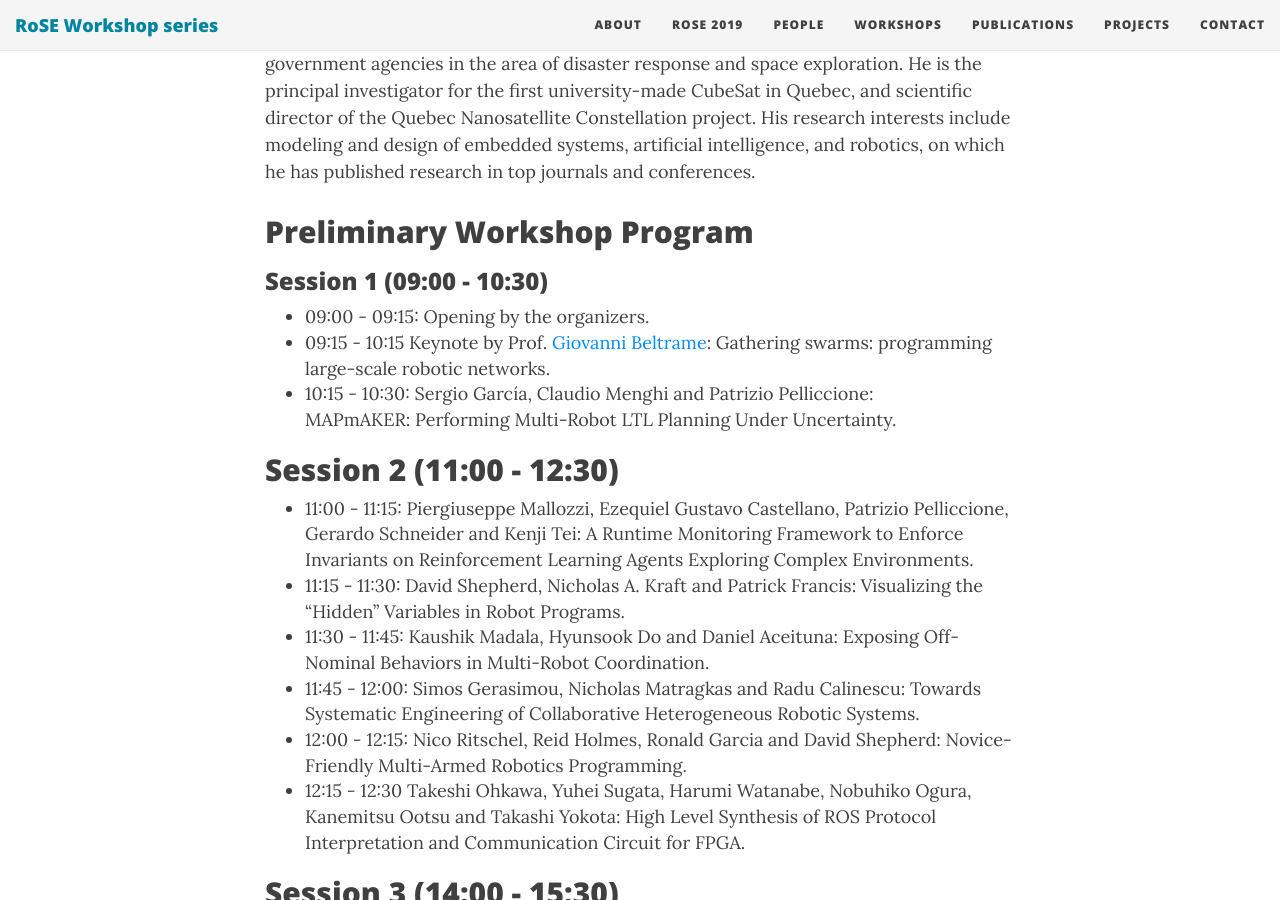
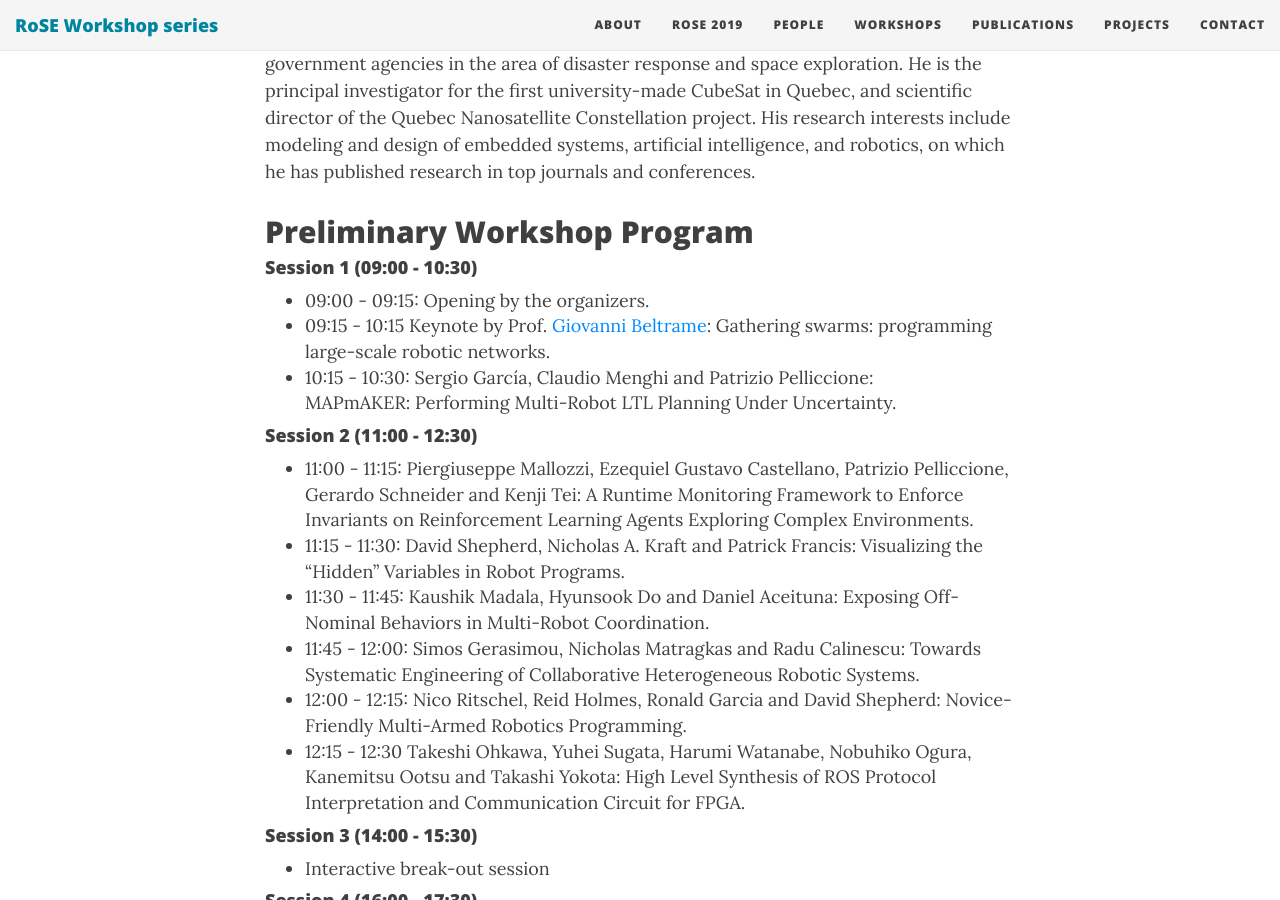
Before and after one commit to rose-workshops/rose-workshops.github.io, a Jekyll site: the page built from rose2019.md, in a window 1280 px wide and 900 px high, scrolled down 2555 px. Built offline with Jekyll 4.4.1, drawn with Linux system fonts in a browser that asks for light colours; nearby versions of some CDN libraries.

Commit message:
Refine program

```diff
--- a/rose2019.md
+++ b/rose2019.md
@@ -85,14 +85,14 @@ published research in top journals and conferences.
 
 ## Preliminary Workshop Program
 
-### Session 1 (09:00 - 10:30)
+#### Session 1 (09:00 - 10:30)
 - 09:00 - 09:15: Opening by the organizers.
 - 09:15 - 10:15 Keynote by Prof.
   [Giovanni Beltrame](http://www.professeurs.polymtl.ca/giovanni.beltrame/): Gathering swarms: programming large-scale robotic networks.
 - 10:15 - 10:30: Sergio García, Claudio Menghi and Patrizio Pelliccione:
   MAPmAKER: Performing Multi-Robot LTL Planning Under Uncertainty.
 
-## Session 2 (11:00 - 12:30)
+#### Session 2 (11:00 - 12:30)
 - 11:00 - 11:15: Piergiuseppe Mallozzi, Ezequiel Gustavo Castellano, Patrizio
   Pelliccione, Gerardo Schneider and Kenji Tei: A Runtime Monitoring Framework to Enforce Invariants on Reinforcement Learning Agents Exploring Complex Environments.
 - 11:15 - 11:30: David Shepherd, Nicholas A. Kraft and Patrick Francis:
@@ -106,10 +106,10 @@ published research in top journals and conferences.
 - 12:15 - 12:30 Takeshi Ohkawa, Yuhei Sugata, Harumi Watanabe, Nobuhiko Ogura,
   Kanemitsu Ootsu and Takashi Yokota: High Level Synthesis of ROS Protocol Interpretation and Communication Circuit for FPGA.
 
-## Session 3 (14:00 - 15:30)
+#### Session 3 (14:00 - 15:30)
 - Interactive break-out session
 
-## Session 4 (16:00 - 17:30)
+#### Session 4 (16:00 - 17:30)
 - Presentation of break-out session results
 - Discussion
 - Next steps for RoSE
```
